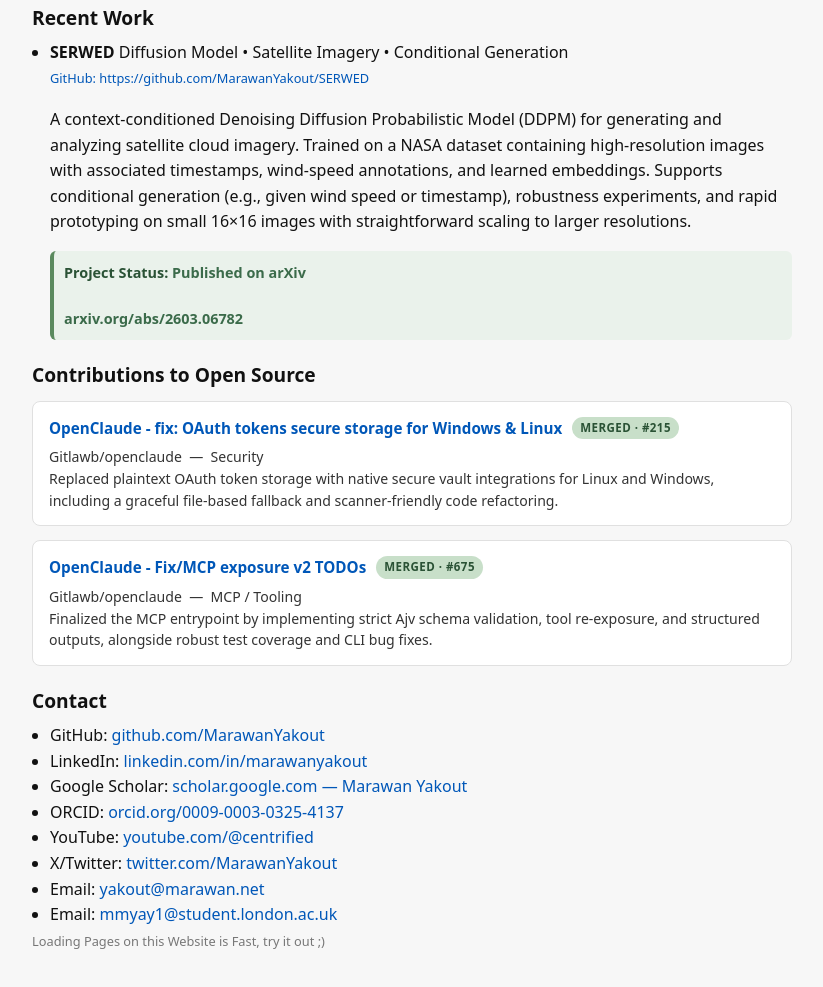
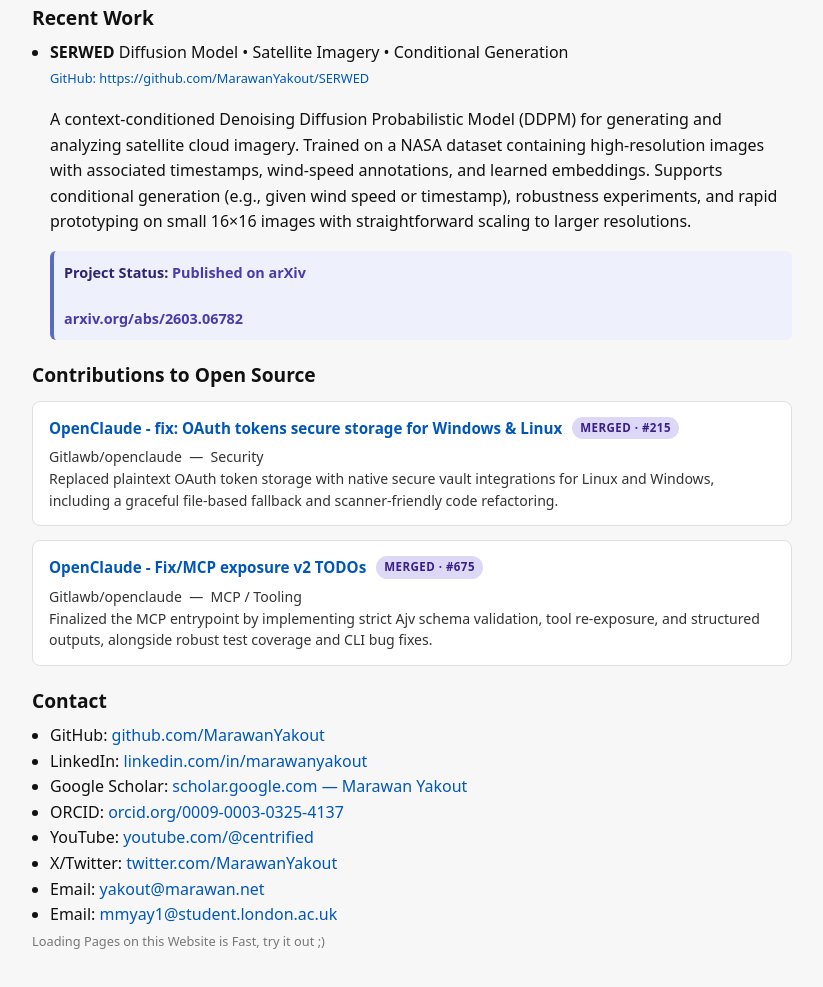
Before and after one commit to MarawanYakout/Portfolio, a plain HTML site: page index.html in a window 1280 px wide. Shown: the part 841-1828 px from the top of the page, without its empty margins (156-979 px from the left). Drawn offline with Linux system fonts and the light colour scheme.

Commit message:
Replace nature greens with space blue/violet palette

```diff
--- a/index.html
+++ b/index.html
@@ -209,7 +209,7 @@
                 font-size: 0.95rem;
             }
 
-            /* Adobe Nature Green palette */
+            /* Space blue/violet palette */
             .oss-badge {
                 font-size: 0.72rem;
                 font-weight: 600;
@@ -217,8 +217,8 @@
                 text-transform: uppercase;
                 padding: 2px 8px;
                 border-radius: 999px;
-                background: #C8DFC9;
-                color: #2A5235;
+                background: #dcd8f5;
+                color: #3a1f8a;
             }
 
             .oss-repo {
@@ -254,8 +254,8 @@
                 }
 
                 .oss-badge {
-                    background: #1E3D27;
-                    color: #8FBF95;
+                    background: #1e1a3d;
+                    color: #a99ef5;
                 }
             }
 
@@ -398,11 +398,11 @@
                             Supports conditional generation (e.g., given wind speed or timestamp), robustness experiments, and rapid prototyping on small 16&times;16 images with straightforward scaling to larger resolutions.
                         </p>
 
-                        <!-- Adobe Nature Green palette for status box -->
-                        <div style="margin-top: 12px; padding: 10px; background-color: #EAF2EB; border-left: 4px solid #5A8A5E; border-radius: 6px; font-size: 0.9em;">
-                            <strong style="color: #2A5235;">Project Status:</strong>
-                            <span style="color: #3B6B4A; font-weight: bold;">Published on arXiv</span><br><br>
-                            <a href="https://arxiv.org/abs/2603.06782" target="_blank" rel="noopener noreferrer" style="color: #3B6B4A; font-weight: 600;">
+                        <!-- Space blue/violet palette for status box -->
+                        <div style="margin-top: 12px; padding: 10px; background-color: #eef0fb; border-left: 4px solid #5b6abf; border-radius: 6px; font-size: 0.9em;">
+                            <strong style="color: #2e2475;">Project Status:</strong>
+                            <span style="color: #4a3baa; font-weight: bold;">Published on arXiv</span><br><br>
+                            <a href="https://arxiv.org/abs/2603.06782" target="_blank" rel="noopener noreferrer" style="color: #4a3baa; font-weight: 600;">
                                 arxiv.org/abs/2603.06782
                             </a>
                         </div>
```
